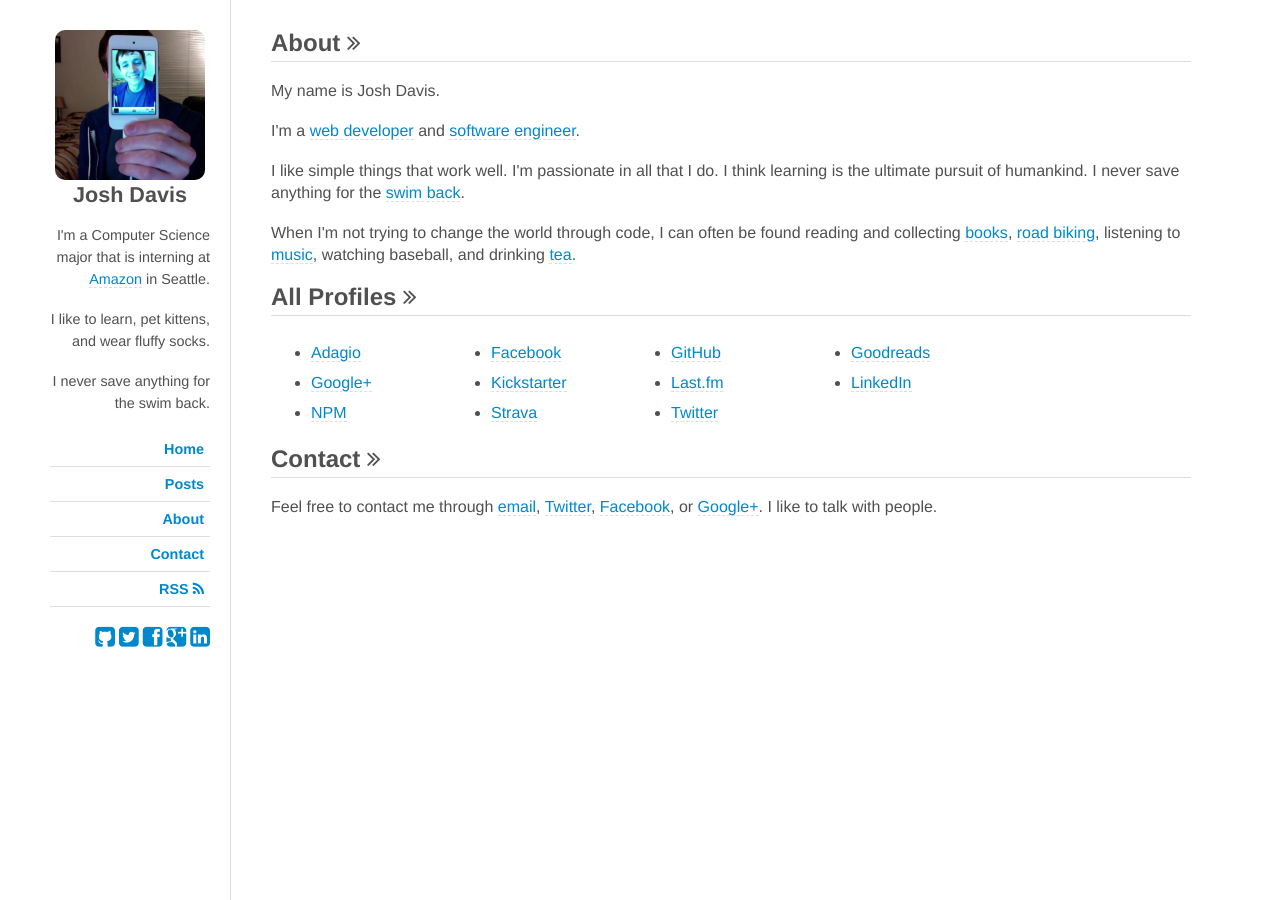
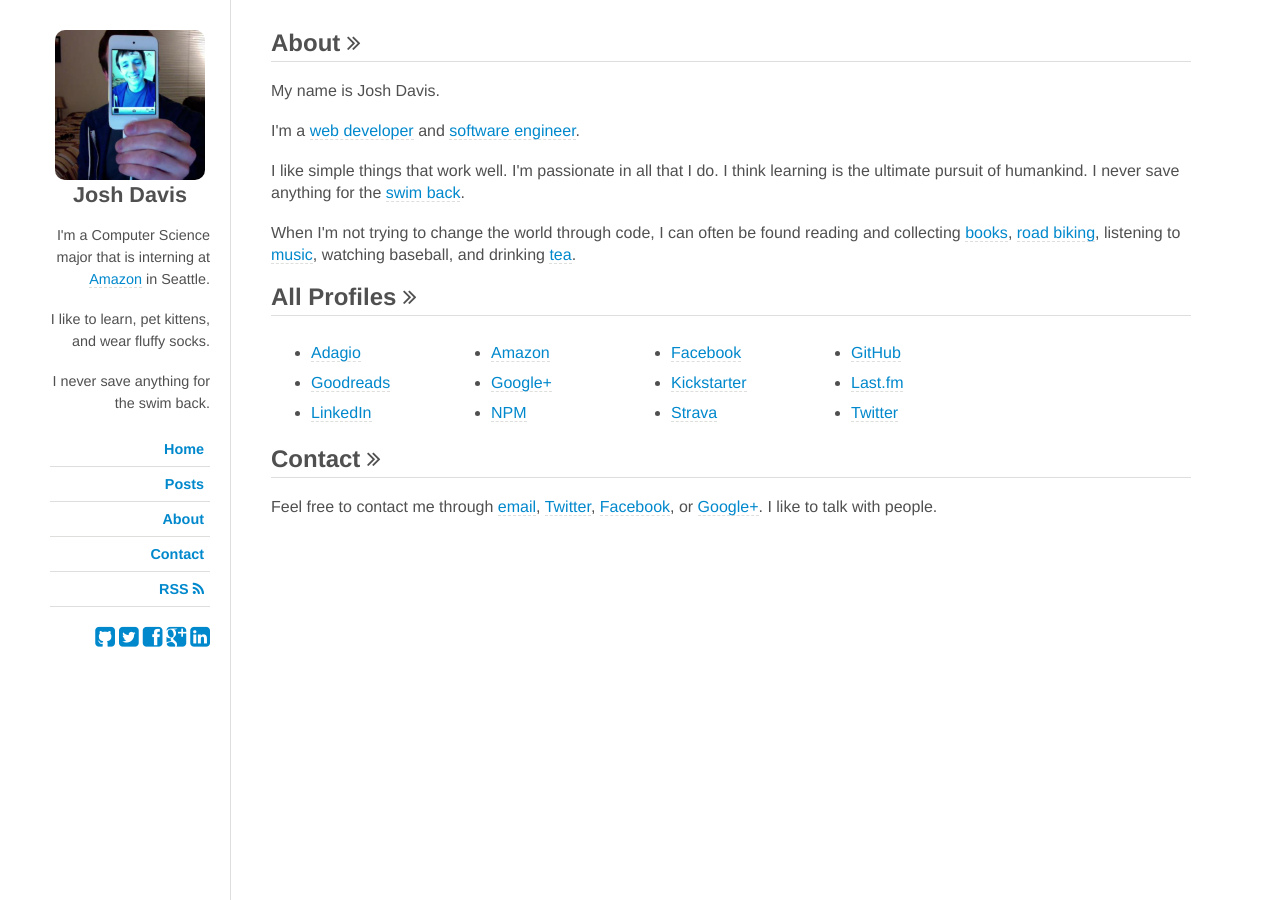
Before and after one commit to jdavis/jdavis.github.com, a Jekyll site: the page built from about.html, in a window 1280 px wide. Built offline with Jekyll 4.4.1, drawn with Linux system fonts in a browser that asks for light colours; some web fonts are replaced; Markdown is read by kramdown in place of the engine named in the settings.

Commit message:
Add Amazon profile

```diff
--- a/about.html
+++ b/about.html
@@ -35,6 +35,7 @@
 <h2 id="contact">All Profiles <i class="icon-double-angle-right"></i></h2>
 <ul class="pretty layer">
     <li><a title="Josh Davis on Adagio" href="http://www.adagio.com/pages/customer_profile.html?userId=349628JD&SID=6e0c41dec217c656026ebd206454e619">Adagio</a></li>
+    <li><a title="Josh Davis on Amazon" href="https://www.amazon.com/gp/pdp/profile/AYOIM6S23UDAH">Amazon</a></li>
     <li><a title="Josh Davis on Facebook" href="https://facebook.com/joshd">Facebook</a></li>
     <li><a title="Josh Davis on GitHub" href="https://github.com/jdavis">GitHub</a></li>
     <li><a title="Josh Davis on Goodreads" href="http://goodreads.com/joshuad">Goodreads</a></li>
```
